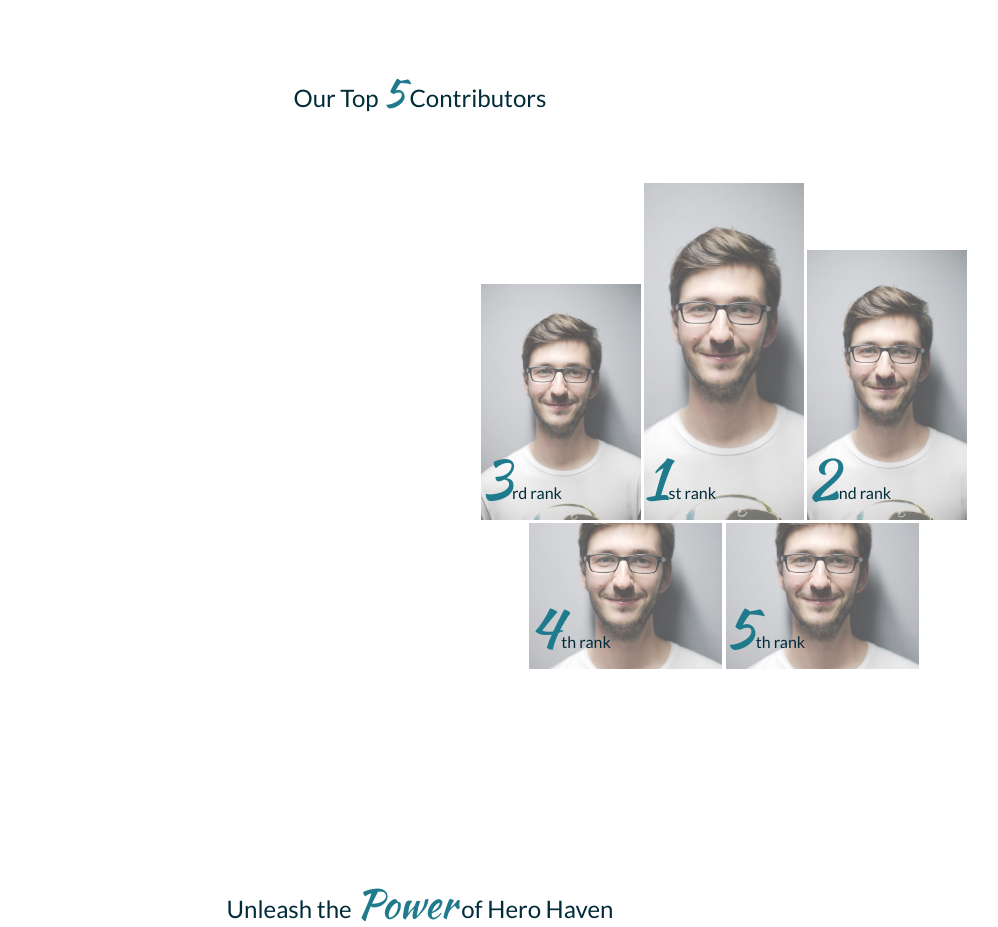
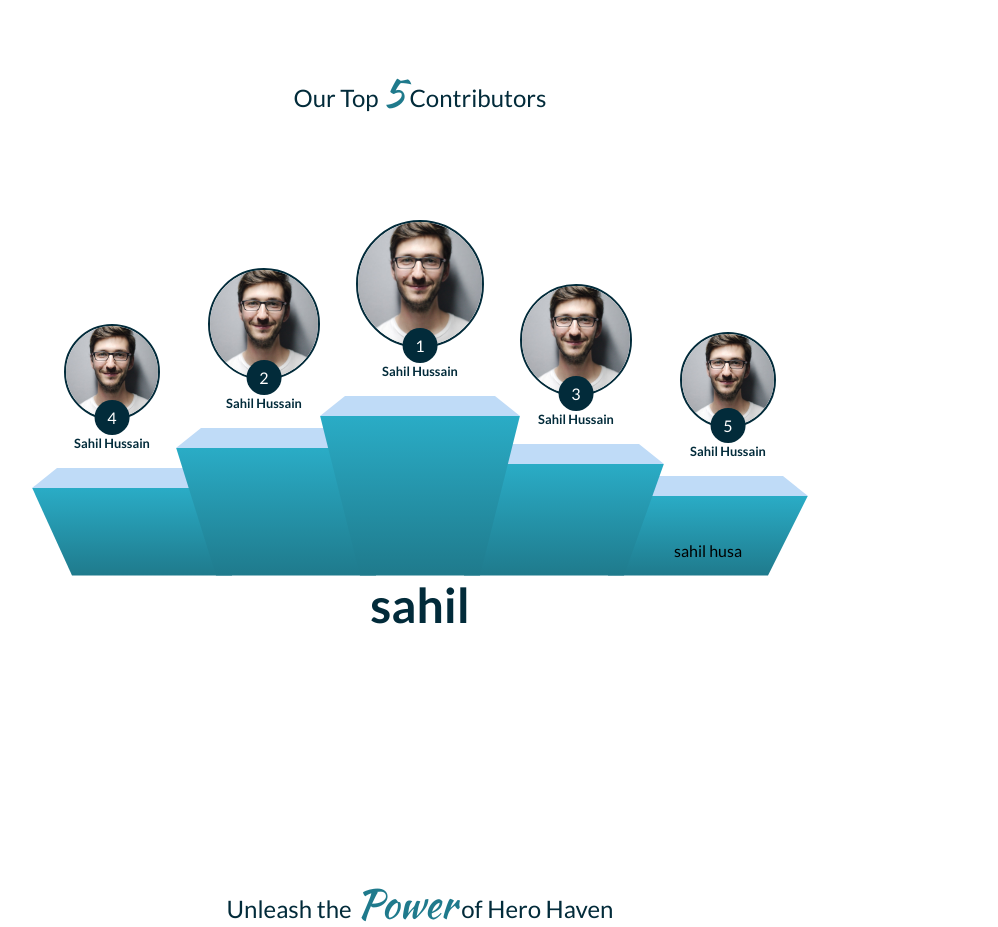
Before and after one commit to mdsahilhussain/hero-haven, a React (Vite) app in the folder client/: page / in a window 1280 px wide. Shown: the part 880-1807 px from the top of the page, without its empty margins (220-1218 px from the left). Built offline with nearby package versions, Linux system fonts and the light colour scheme.

Commit message:
update contributor file

```diff
--- a/client/src/App.css
+++ b/client/src/App.css
@@ -75,6 +75,11 @@ h3>span {
   font-family: "Kaushan Script", cursive;
 }
 
+h5{
+  font-weight: 800;
+  font-size: 0.8rem;
+}
+
 h6 {
   font-size: 0.8rem;
   font-weight: 400;
--- a/client/src/components/layout-components/top-contributor/Contributor.tsx
+++ b/client/src/components/layout-components/top-contributor/Contributor.tsx
@@ -6,8 +6,6 @@ const TopContributor = () => {
   useEffect(() => {
     const controller = new AbortController();
     const signal = controller.signal;
-
-
 
     return () => {
       controller.abort();
@@ -20,46 +18,95 @@ const TopContributor = () => {
         Our Top <span>5</span> Contributors
       </h3>
       <div className="contributor___container">
-        <div className="contributor___container___left"></div>
-        <div className="contributor___container___right">
-          <div className="contributor___container___right--collage">
-            <div className="contributor___container___right--collage__fistLine">
-              <div className="collage___3rdPerson_Card">
-                <img src={profileImage} alt="profileImage" />
-                <h1>
-                  <span>3</span>rd rank
-                </h1>
-              </div>
-              <div className="collage__1stPerson_Card">
-                <img src={profileImage} alt="profileImage" />
-                <h1>
-                  <span>1</span>st rank
-                </h1>
-              </div>
-              <div className="collage___2ndPerson_Card">
-                <img src={profileImage} alt="profileImage" />
-                <h1>
-                  <span>2</span>nd rank
-                </h1>
-              </div>
+        <div className="contributor___container___ranker">
+          <div
+            className="contributor___container___ranker--card card_line3"
+            style={{ alignItems: "flex-start" }}
+          >
+            <div
+              className="contributor___container___ranker--card__image image_line3"
+              style={{ marginLeft: "2em" }}
+            >
+              <img src={profileImage} alt="profile_image" />
+              <span>4</span>
+              <h5>Sahil Hussain</h5>
             </div>
-            <div className="contributor___container___right--collage__secondLine">
-              <div className="collage___4thPerson_Card">
-                <img src={profileImage} alt="profileImage" />
-                <h1>
-                  <span>4</span>th rank
-                </h1>
-              </div>
-              <div className="collage___5thPerson_Card">
-                <img src={profileImage} alt="profileImage" />
-                <h1>
-                  <span>5</span>th rank
-                </h1>
+            <div className="contributor___container___ranker--card__stage">
+              <div className="top"></div>
+              <div className="front front4"></div>
+            </div>
+          </div>
+          <div
+            className="contributor___container___ranker--card card_line2"
+            style={{ alignItems: "flex-start", marginLeft: "-3.5em" }}
+          >
+            <div
+              className="contributor___container___ranker--card__image image_line2"
+              style={{ marginLeft: "2em" }}
+            >
+              <img src={profileImage} alt="profile_image" />
+              <span>2</span>
+              <h5>Sahil Hussain</h5>
+            </div>
+            <div className="contributor___container___ranker--card__stage">
+              <div className="top"></div>
+              <div className="front front2"></div>
+            </div>
+          </div>
+          <div className="contributor___container___ranker--card card1">
+            <div className="contributor___container___ranker--card__image image1">
+              <img src={profileImage} alt="profile_image" />
+              <span>1</span>
+              <h5>Sahil Hussain</h5>
+            </div>
+            <div className="contributor___container___ranker--card__stage">
+              <div className="top"></div>
+              <div className="front front1"></div>
+            </div>
+          </div>
+          <div
+            className="contributor___container___ranker--card card_line2"
+            style={{ alignItems: "flex-end", marginRight: "-3.5em" }}
+          >
+            <div
+              className="contributor___container___ranker--card__image image_line2"
+              style={{ marginRight: "2em" }}
+            >
+              <img src={profileImage} alt="profile_image" />
+              <span>3</span>
+              <h5>Sahil Hussain</h5>
+            </div>
+            <div className="contributor___container___ranker--card__stage">
+              <div className="top"></div>
+              <div className="front front3"></div>
+            </div>
+          </div>
+          <div
+            className="contributor___container___ranker--card card_line3"
+            style={{ alignItems: "flex-end" }}
+          >
+            <div
+              className="contributor___container___ranker--card__image image_line3"
+              style={{ marginRight: "2em" }}
+            >
+              <img src={profileImage} alt="profile_image" />
+              <span>5</span>
+              <h5>Sahil Hussain</h5>
+            </div>
+            <div className="contributor___container___ranker--card__stage">
+
+              <div className="top"></div>
+              <div className="front front5">
+                sahil husa
               </div>
             </div>
           </div>
         </div>
+        <div >
+        <h1>sahil</h1>
       </div>
+      </div>
+
     </section>
   );
 };
--- a/client/src/components/layout-components/top-contributor/topContributor.models.css
+++ b/client/src/components/layout-components/top-contributor/topContributor.models.css
@@ -8,107 +8,143 @@
   text-align: center;
 }
 
-.contributor___container,
-.contributor___container___left,
-.contributor___container___right {
+.contributor___container {
   width: 100%;
   height: 100%;
 
   display: flex;
   align-items: center;
   justify-content: center;
+  flex-direction: column;
 }
 
-.contributor___container {
-  justify-content: space-between;
+.contributor___container___ranker {
+  display: flex;
+  align-items: flex-end;
+  justify-content: center;
 }
 
-.contributor___container___right--collage {
-  width: 80%;
-  height: 80%;
+.contributor___container___ranker--card {
+  min-width: 200px;
+  height: fit-content;
 
   display: flex;
   flex-direction: column;
   justify-content: center;
+
+  /* background-color: brown; */
+}
+
+.card1 {
+  width: 200px;
+  margin: 0 -3.5em;
+  z-index: 9;
   align-items: center;
 }
 
-.contributor___container___right--collage__fistLine {
+.card_line2 {
+  width: 150px;
+  z-index: 6;
+}
+
+.card_line3 {
+  z-index: 3;
+  width: 150px;
+}
+
+.contributor___container___ranker--card__image {
+  text-align: center;
+  position: relative;
+}
+
+.image1 {
+  width: 8em;
+  height: 8em;
+}
+
+.image_line2 {
+  width: 7em;
+  height: 7em;
+}
+
+.image_line3 {
+  width: 6em;
+  height: 6em;
+}
+
+.contributor___container___ranker--card__image > img {
   width: 100%;
   height: 100%;
+  object-fit: cover;
+
+  border-radius: 100%;
+  border: 2px solid var(--secondary-color);
+}
+
+.contributor___container___ranker--card__image span {
+  position: absolute;
+  background-color: var(--secondary-color);
+  color: var(--tertiary-color);
+
+  border-radius: 100%;
+  font-size: 1em;
+  font-size: 700;
+  padding: 0.5em 0.8em;
+
+  left: 50%;
+  transform: translateX(-50%);
+  bottom: -15px;
 
   display: flex;
-  align-items: end;
+  align-items: center;
   justify-content: center;
-  gap: 0.2em;
-  margin-bottom: 0.2em;
 }
 
-.contributor___container___right--collage__secondLine {
-  width: 80%;
-  height: 30%;
-  gap: 0.2em;
-
-  display: flex;
-  justify-content: center;
-  align-items: center;
+.contributor___container___ranker--card__image h5 {
+  margin-top: 1em;
 }
 
-.contributor___container___right--collage__fistLine > div,
-.contributor___container___right--collage__secondLine > div {
+.contributor___container___ranker--card__stage {
+  margin-top: 3em;
   width: 100%;
-  object-fit: cover;
 }
 
-.collage__1stPerson_Card {
-  height: 100%;
-}
-.collage___2ndPerson_Card {
-  height: 80%;
-}
-.collage___3rdPerson_Card {
-  height: 70%;
-}
-.collage___4thPerson_Card {
-  height: 100%;
-}
-.collage___5thPerson_Card {
-  height: 100%;
+.front {
+  width: 100%;
+  /* background-color: var(--primary-color); */
+  background-image: linear-gradient(0deg, #1f7a8c, #2aacc6);
+  display: flex;
+  align-items: flex-end;
+  justify-content: center;
+  padding-bottom: 1em;
 }
 
-.contributor___container___right--collage__fistLine > div > img,
-.contributor___container___right--collage__secondLine > div > img {
-  height: 100%;
-  width: 100%;
-  object-fit: cover;
-
-  opacity: 70%;
+.front1 {
+  height: 10em;
+  clip-path: polygon(0 0, 100% 0, 80% 100%, 20% 100%);
 }
 
-.contributor___container___right--collage__fistLine > div:hover > img,
-.contributor___container___right--collage__secondLine > div:hover > img {
-  opacity: 100%;
+.front2 {
+  height: 8em;
+  clip-path: polygon(0 0, 100% 0, 100% 100%, 20% 100%);
+}
+.front3 {
+  height: 7em;
+  clip-path: polygon(0 0, 100% 0, 80% 100%, 0 100%);
+}
+.front4 {
+  height: 5.5em;
+  clip-path: polygon(0 0, 100% 0, 100% 100%, 20% 100%);
+}
+.front5 {
+  height: 5em;
+  clip-path: polygon(0 0, 100% 0, 80% 100%, 0 100%);
 }
 
-.contributor___container___right--collage__fistLine > div:hover,
-.contributor___container___right--collage__secondLine > div:hover {
-  cursor: pointer;
-  scale: 1.2;
-  z-index: 9;
+.top {
+  border-bottom: 20px solid var(--quaternary-color);
+  border-left: 25px solid transparent;
+  border-right: 25px solid transparent;
+  height: 0;
+  width: 100%;
 }
-
-.contributor___container___right--collage__fistLine > div,
-.contributor___container___right--collage__secondLine > div {
-  position: relative;
-  background-color: var(--tertiary-color);
-}
-
-.contributor___container___right--collage__fistLine > div > h1,
-.contributor___container___right--collage__secondLine > div > h1 {
-  position: absolute;
-
-  font-weight: 500 !important;
-  font-size: 1rem !important;
-  left: 0;
-  bottom: 0;
-}
```
